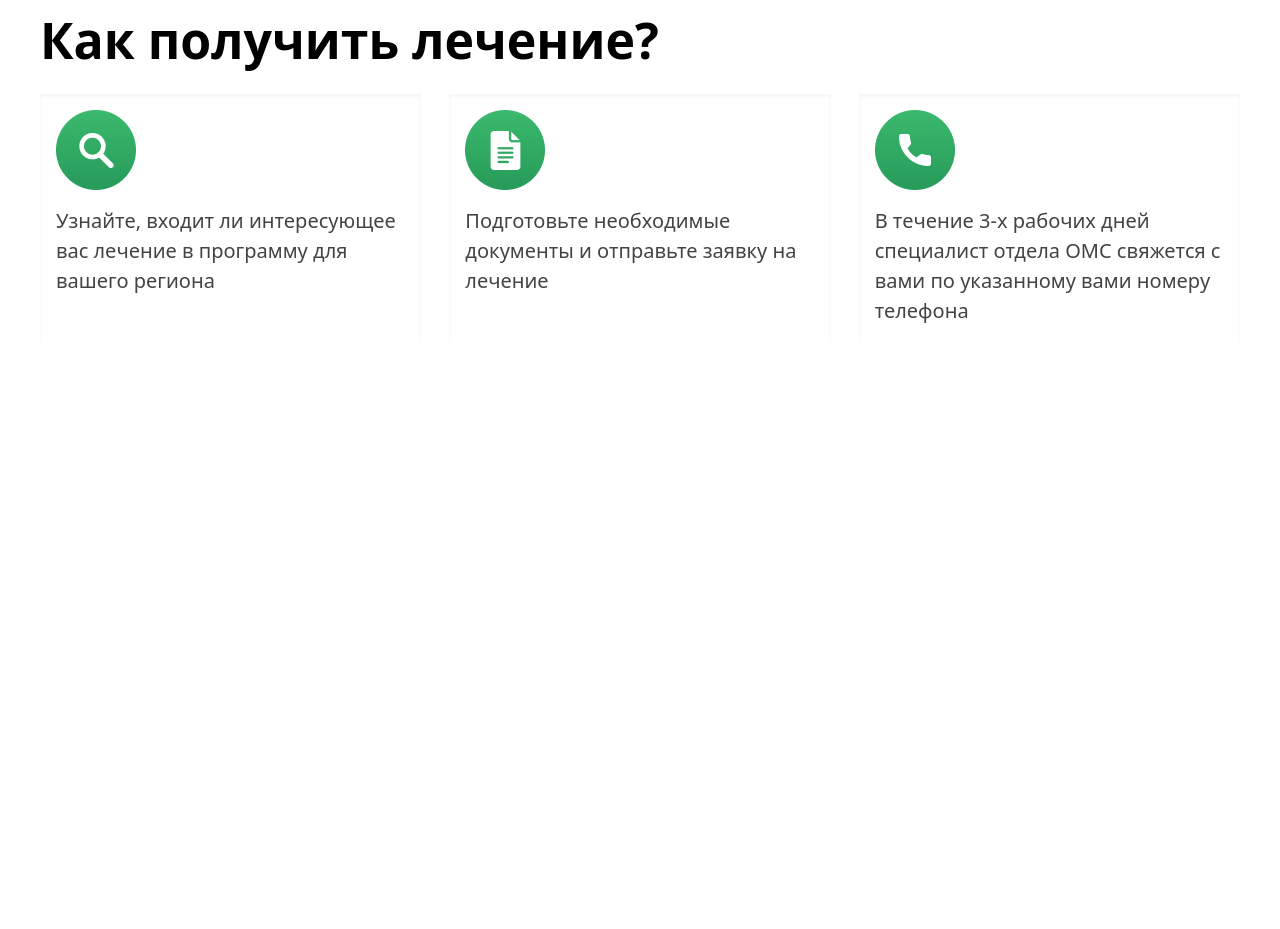
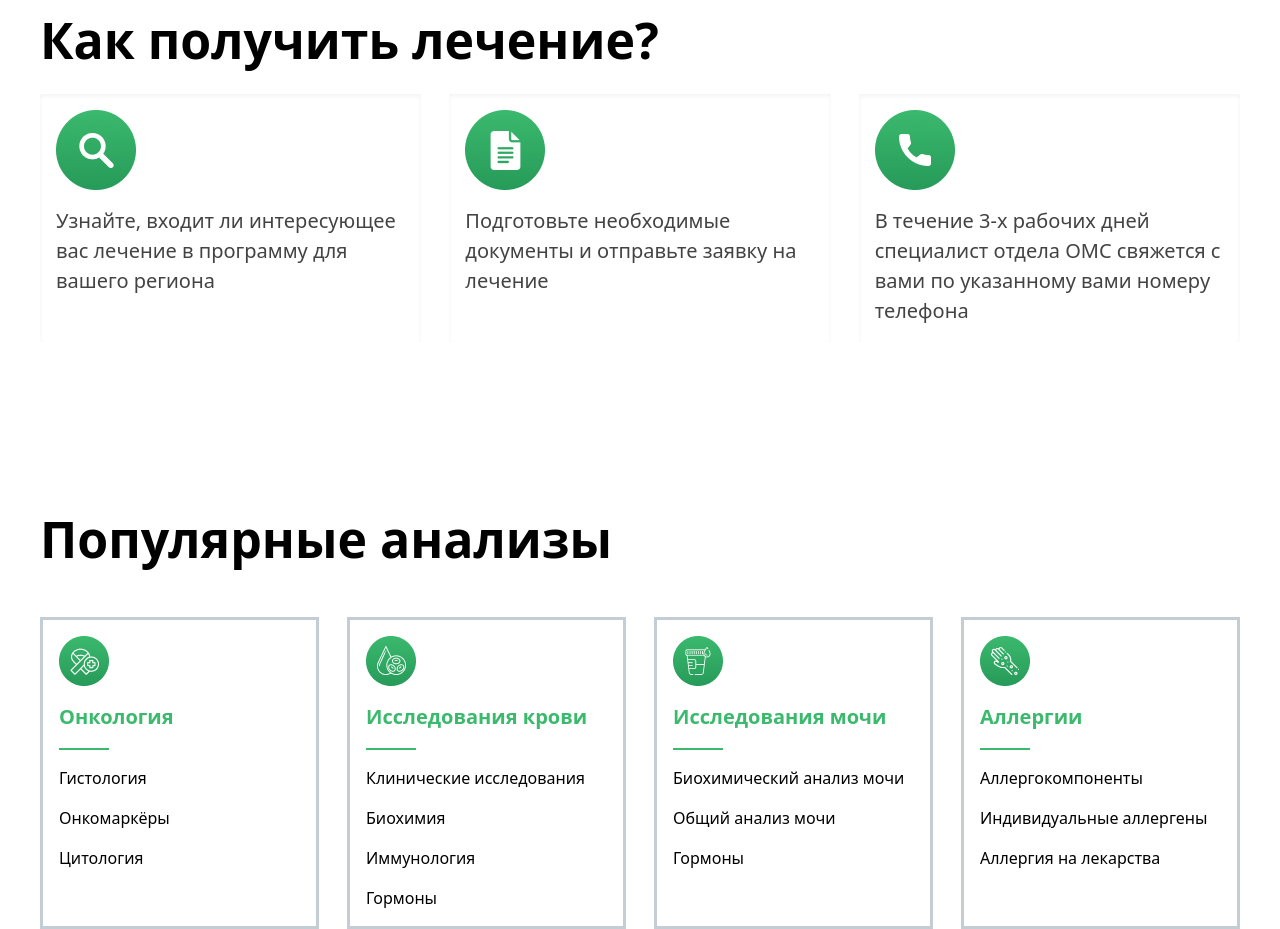
Before and after one commit to lastsurvivor1017-svg/home_work_branch, a website: page index.html in a window 1280 px wide. Shown: the part 957-1886 px from the top of the page. Before the commit the page ends 1299 px from the top, so only its background shows below. Drawn offline with Linux system fonts and the light colour scheme.

Commit message:
section3

```diff
--- a/index.html
+++ b/index.html
@@ -144,5 +144,79 @@
             </div>
         </div>
     </section>
+    <section class="w-[95%] m-auto mt-70 flex flex-col gap-7 lg:max-w-300 lg:m-auto lg:mt-40">
+        <h1 class="text-[50px] font-bold">
+            Популярные анализы
+        </h1>
+        <div class="mt-3 w-full flex flex-col gap-7 lg:flex-row">
+            <div class="w-full border-[3px] border-solid border-[#C4CDD4] flex flex-col gap-4 p-4">
+                <img class="w-[50px] h-[50px]" src="./src/img/Group 1894.png" alt="">
+                <h1 class="text-[30px] font-bold text-[#3BB96D] lg:text-[20px]">
+                    Онкология
+                </h1>
+                <img class="w-[50px]" src="./src/img/Line 2.png" alt="">
+                <p>
+                    Гистология
+                </p>
+                <p>
+                    Онкомаркёры
+                </p>
+                <p>
+                    Цитология
+                </p>
+            </div>
+            <div class="w-full border-[3px] border-solid border-[#C4CDD4] flex flex-col gap-4 p-4">
+                <img class="w-[50px] h-[50px]" src="./src/img/Group 1894 (1).png" alt="">
+                <h1 class="text-[30px] font-bold text-[#3BB96D] lg:text-[20px]">
+                   Исследования крови
+                </h1>
+                <img class="w-[50px]" src="./src/img/Line 2.png" alt="">
+                <p>
+                 Клинические исследования
+                </p>
+                <p>
+                  Биохимия
+                </p>
+                <p>
+                  Иммунология
+                </p>
+                <p>
+                    Гормоны
+                </p>
+            </div>
+            <div class="w-full border-[3px] border-solid border-[#C4CDD4] flex flex-col gap-4 p-4">
+                <img class="w-[50px] h-[50px]" src="./src/img/Group 1894 (2).png" alt="">
+                <h1 class="text-[30px] font-bold text-[#3BB96D] lg:text-[20px]">
+                  Исследования мочи
+                </h1>
+                <img class="w-[50px]" src="./src/img/Line 2.png" alt="">
+                <p>
+                   Биохимический анализ мочи
+                </p>
+                <p>
+                   Общий анализ мочи
+                </p>
+                <p>
+                   Гормоны
+                </p>
+            </div>
+            <div class="w-full border-[3px] border-solid border-[#C4CDD4] flex flex-col gap-4 p-4">
+                <img class="w-[50px] h-[50px]" src="./src/img/Group 1894 (3).png" alt="">
+                <h1 class="text-[30px] font-bold text-[#3BB96D] lg:text-[20px]">
+                   Аллергии
+                </h1>
+                <img class="w-[50px]" src="./src/img/Line 2.png" alt="">
+                <p>
+                  Аллергокомпоненты
+                </p>
+                <p>
+                 Индивидуальные аллергены
+                </p>
+                <p>
+                  Аллергия на лекарства
+                </p>
+            </div>
+        </div>
+    </section>
 </body>
 </html>
```
Also changed, not shown: src/img/Group 1894 (1).png (added), src/img/Group 1894 (2).png (added), src/img/Group 1894 (3).png (added), src/img/Group 1894.png (added), src/img/Line 2.png (added), src/output.css.
